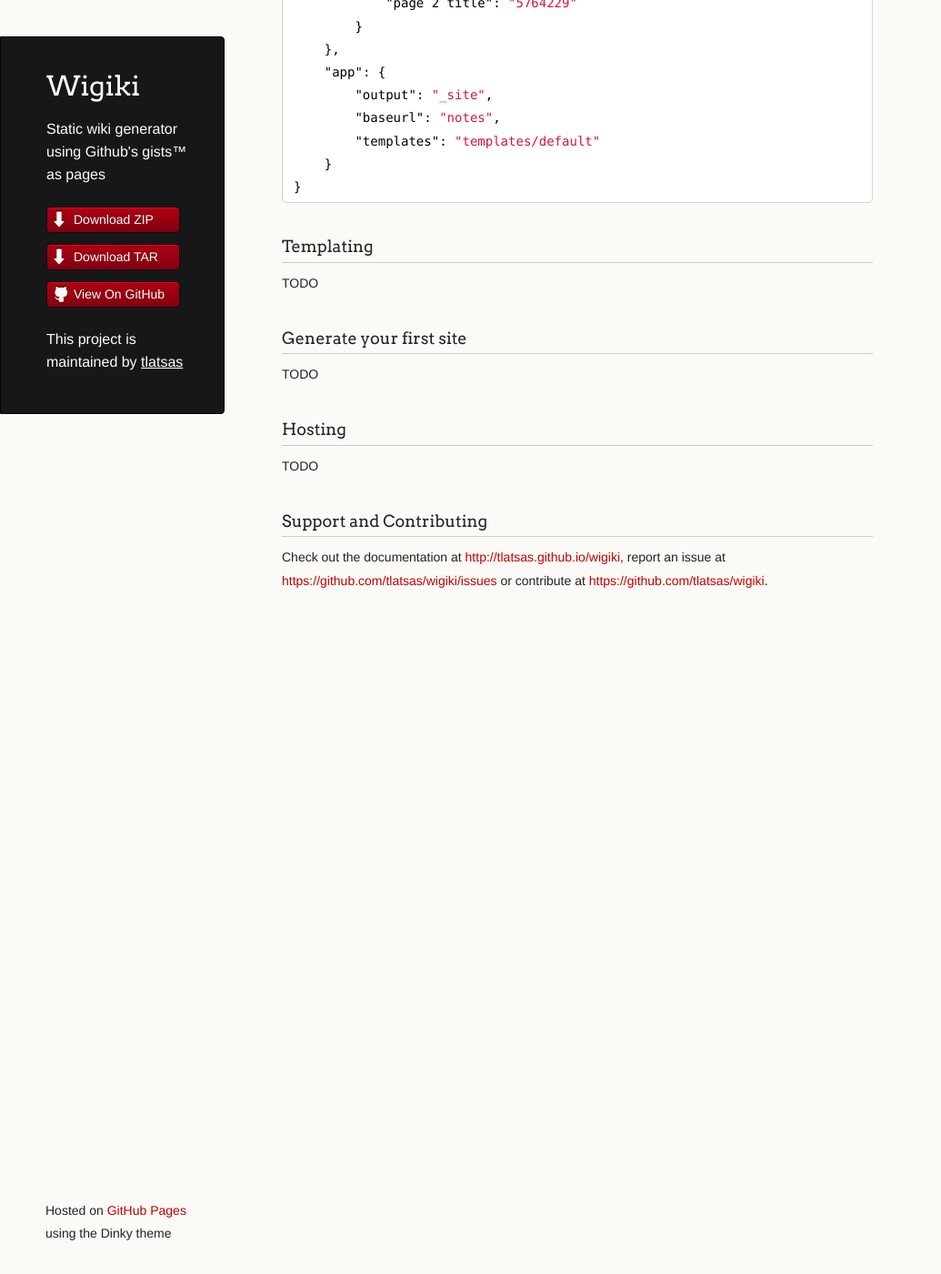
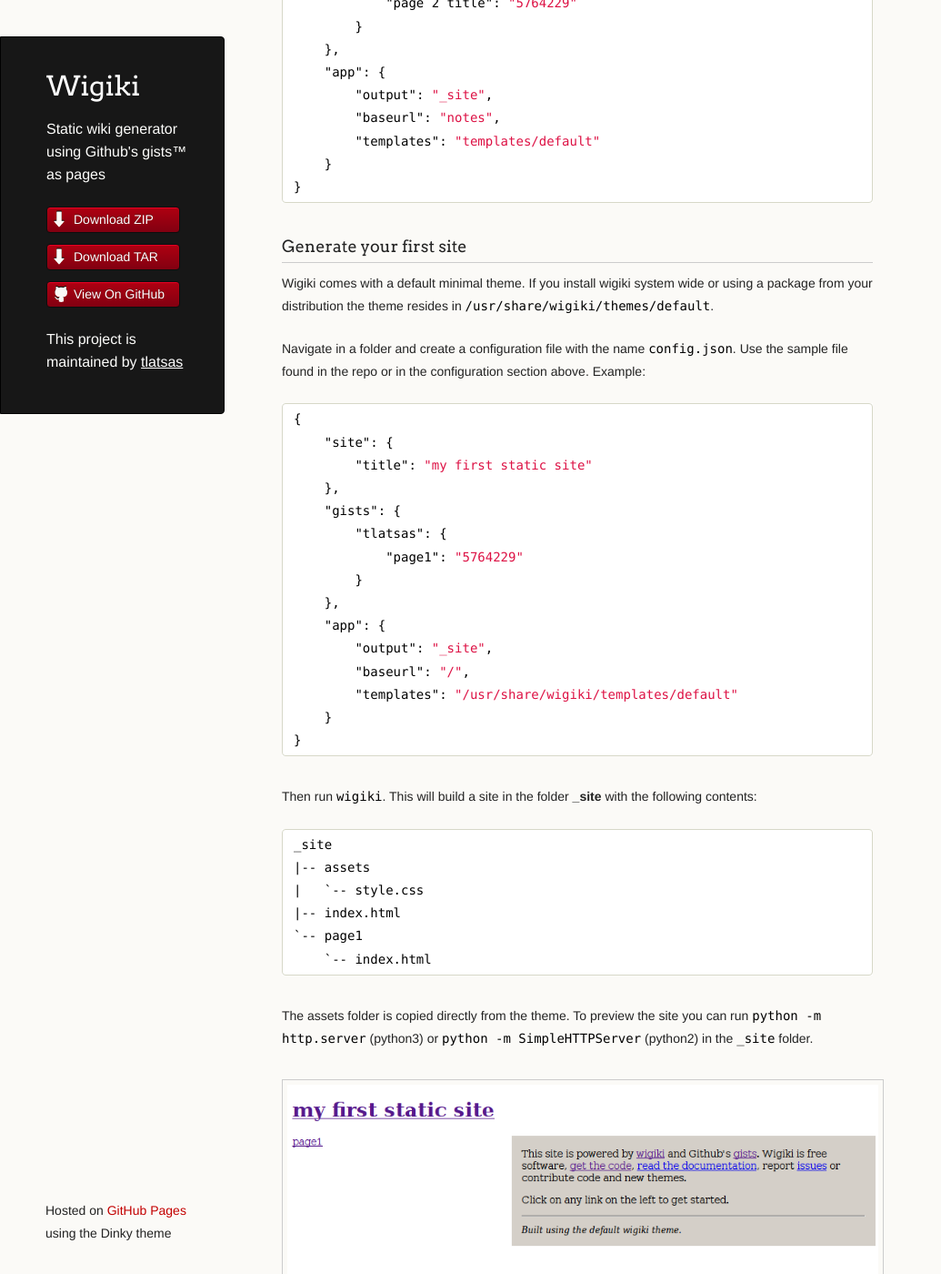
Before and after one commit to tlatsas/wigiki, a Jekyll site: the page built from index.md, in a window 1280 px wide and 1400 px high, scrolled down 2498 px. Shown: the whole window at 91% size, without its empty margins (0-1035 px from the left). Built offline with Jekyll 4.4.1, drawn with Linux system fonts in a browser that asks for light colours; Markdown is read by kramdown in place of the engine named in the settings; some of the changed text lies outside the part shown.

Commit message:
site generation

````diff
--- a/index.md
+++ b/index.md
@@ -106,15 +106,64 @@
 }
 ```
 
-### Templating
+### Generate your first site
+
+Wigiki comes with a default minimal theme. If you install wigiki system wide or
+using a package from your distribution the theme resides in
+`/usr/share/wigiki/themes/default`.
+
+Navigate in a folder and create a configuration file with the name `config.json`.
+Use the sample file found in the repo or in the configuration section above. Example:
+
+```json
+{
+    "site": {
+        "title": "my first static site"
+    },
+    "gists": {
+        "tlatsas": {
+            "page1": "5764229"
+        }
+    },
+    "app": {
+        "output": "_site",
+        "baseurl": "/",
+        "templates": "/usr/share/wigiki/templates/default"
+    }
+}
+```
+
+Then run `wigiki`. This will build a site in the folder **_site** with the following contents:
+
+```
+_site
+|-- assets
+|   `-- style.css
+|-- index.html
+`-- page1
+    `-- index.html
+```
+
+The assets folder is copied directly from the theme. To preview the site you can run
+`python -m http.server` (python3) or `python -m SimpleHTTPServer` (python2) in the `_site` folder.
+
+![frontpage]({{ site.url }}/images/doc/front.png)
+![page1]({{ site.url }}/images/doc/page1.png)
+
+
+Using the command line arguments you can override any option in the `app` section of the configuration
+file wihout editing it.
+
+
+### Other themes
 
 TODO
 
-### Generate your first site
+### Deploy
 
 TODO
 
-### Hosting
+### Writing theme templates
 
 TODO
 
````
Also changed, not shown: images/doc/front.png (added), images/doc/page1.png (added).
